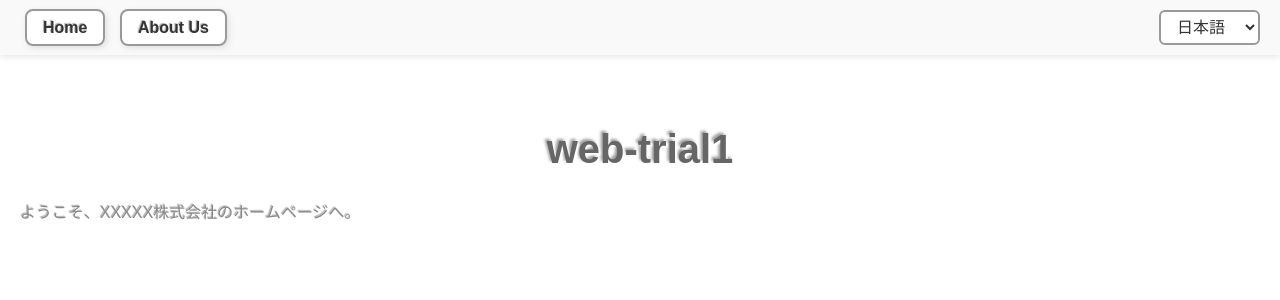
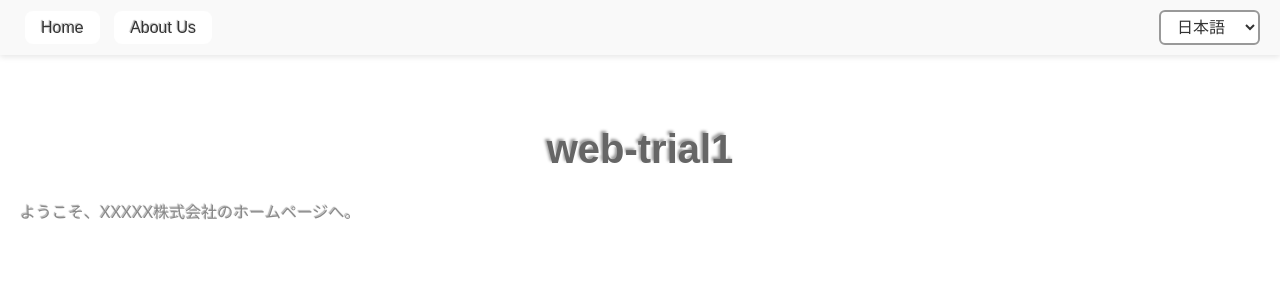
Before and after one commit to Pothos-N-joy/web-trial01, a Jekyll site: the page built from ja/index.md, in a window 1280 px wide. Shown: the top 300 px of the page. Built offline with Jekyll 4.4.1, drawn with Linux system fonts in a browser that asks for light colours.

Commit message:
Update style.css
Remove button borders

```diff
--- a/assets/css/style.css
+++ b/assets/css/style.css
@@ -34,11 +34,11 @@ body {
   margin: 0 5px;
   background: #ffffff;
   border: 2px solid #999999;
+  border: none;              /* 枠をなくす */
   border-radius: 8px;
   color: #333333;
-  font-weight: bold;
-  transition: all 0.2s ease-in-out;
-  box-shadow: 2px 2px 6px rgba(0, 0, 0, 0.1);
+  transition: background 0.2s ease-in-out, color 0.2s ease-in-out;
+  box-shadow: none;          /* 影をなくす */
 }
 
 .nav-links a:hover {
```
